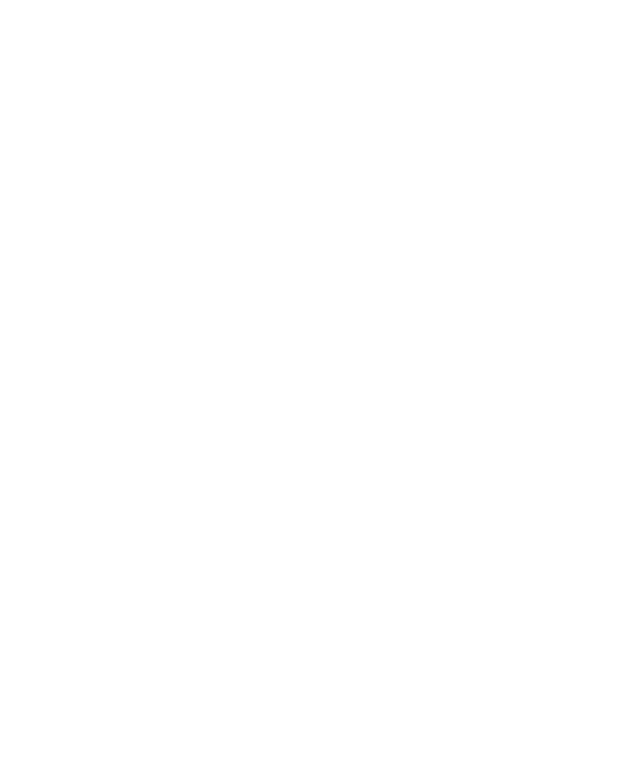
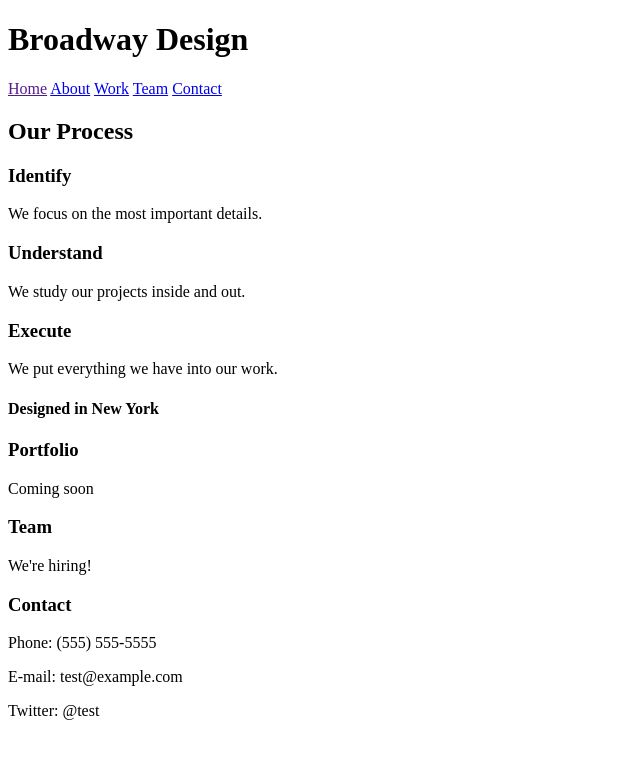
Before and after one commit to kes267/broadway, a plain HTML site: page index.html in a window 1280 px wide. Shown: the whole page, without its empty margins (0-640 px from the left). Drawn offline with Linux system fonts and the light colour scheme; files that its build step writes are made by us from their sources.

Commit message:
Core HTML code

```diff
--- a/index.html
+++ b/index.html
@@ -5,6 +5,36 @@
     <link href="./resources/css/style.css" type= "text/css" rel="stylesheet">
   </head>
   <body>
-
+    <div id="heading">
+      <h1>Broadway Design</h1>
+        <a href="">Home</a>
+        <a href=#about>About</a>
+        <a href=#work>Work</a>
+        <a href=#team>Team</a>
+        <a href=#contact>Contact</a>
+    </div>
+    <div id="about">
+      <h2>Our Process</h2>
+      <h3>Identify</h3>
+        <p>We focus on the most important details.</p>
+      <h3>Understand</h3>
+        <p>We study our projects inside and out.</p>
+      <h3>Execute</h3>
+        <p>We put everything we have into our work.</p>
+    </div>
+    <h4>Designed in New York</h4>
+    <div id="work">
+      <h3>Portfolio</h3>
+        <p>Coming soon</p>
+    </div>
+    <div id="team">
+      <h3>Team</h3>
+        <p>We're hiring!</p>
+    </div>
+    <div id="contact">
+      <h3>Contact</h3>
+        <p>Phone: (555) 555-5555</p>
+        <p>E-mail: test@example.com</p>
+        <p>Twitter: @test</p>
   </body>
 </html>
```
